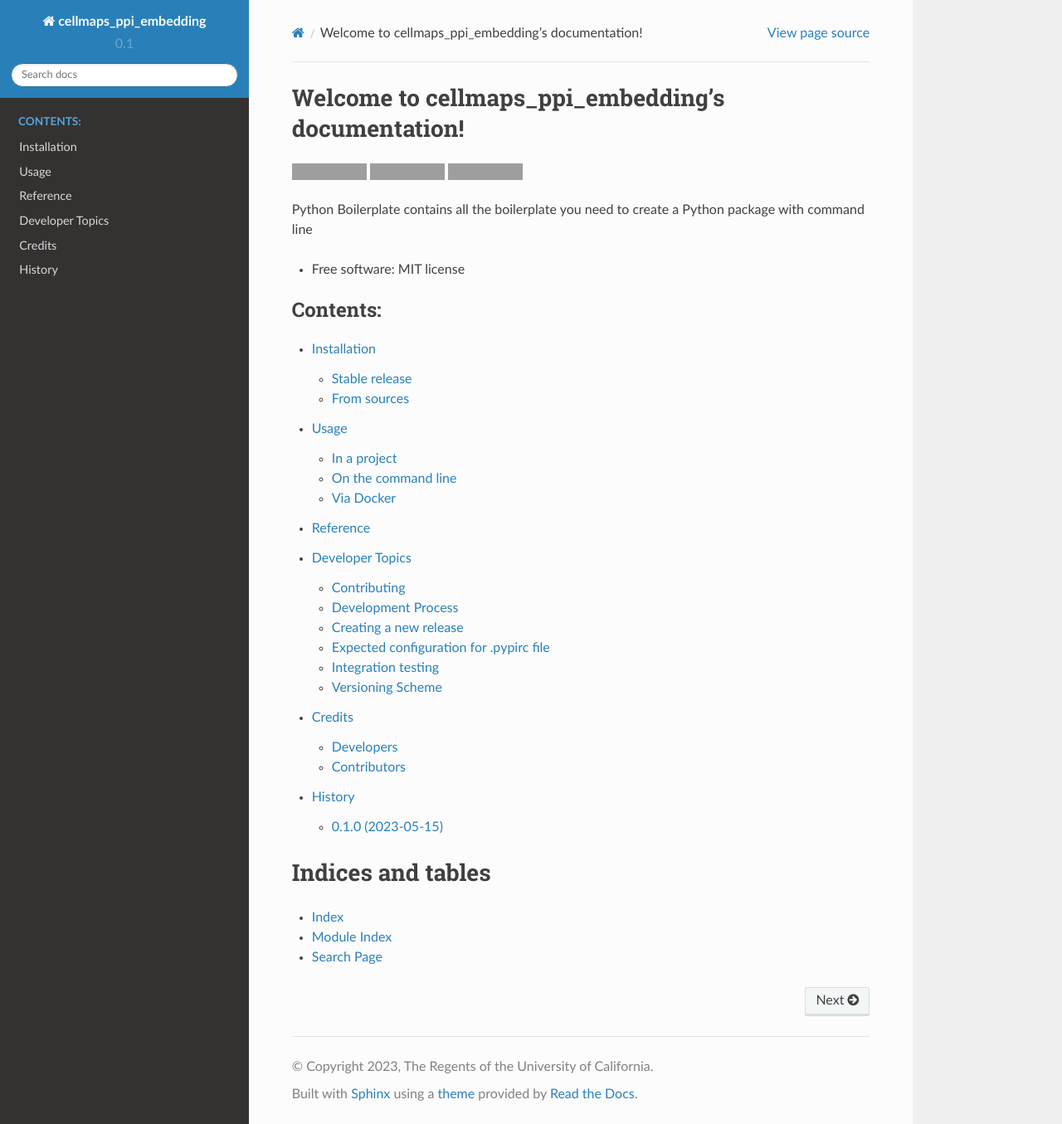
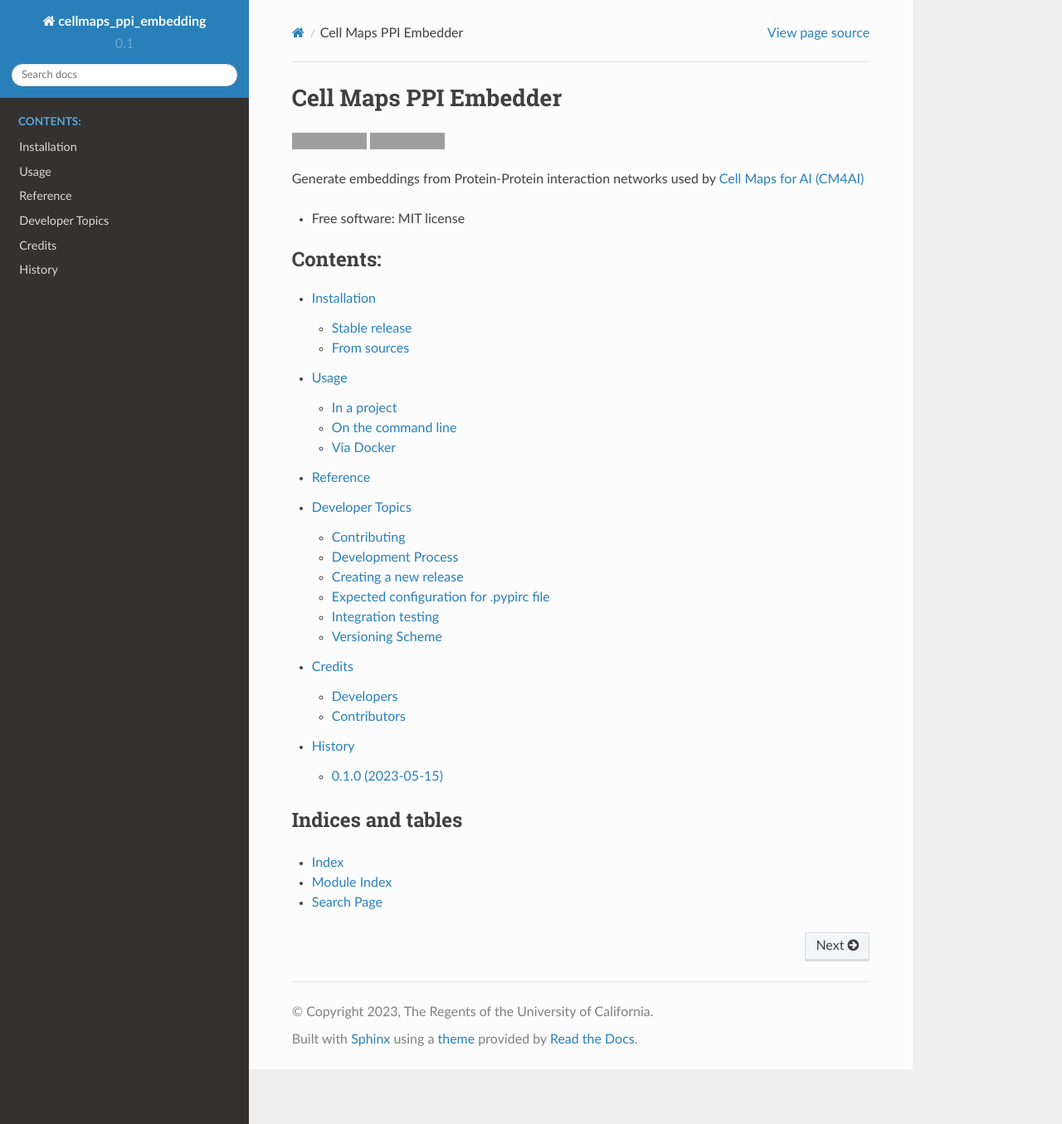
Before and after one commit to wadeschulz/cellmaps_ppi_embedding_experimental, a Sphinx documentation site: the page built from docs/index.rst, in a window 1280 px wide and 1355 px high. Shown: the whole window at 83% size. Built offline with Sphinx 7.4.7 and the Read the Docs theme 2.0.0, drawn with Linux system fonts in a browser that asks for light colours; pages that are not in the unit, such as notebooks, are missing from menus; grey boxes are pictures that could not be loaded.

Commit message:
updated description

```diff
--- a/README.rst
+++ b/README.rst
@@ -1,5 +1,5 @@
 ==========================
-cellmaps_ppi_embedding
+Cell Maps PPI Embedder
 ==========================
 
 
@@ -16,7 +16,9 @@ cellmaps_ppi_embedding
 
 
 
-A tool to generate embeddings from networks for CM4AI pipeline
+Generate embeddings from Protein-Protein interaction networks used by
+`Cell Maps for AI (CM4AI) <https://cm4ai.org>`__
+
 
 * Free software: MIT license
 * Documentation: https://cellmaps-ppi-embedding.readthedocs.io.
--- a/docs/index.rst
+++ b/docs/index.rst
@@ -1,5 +1,6 @@
-Welcome to cellmaps_ppi_embedding's documentation!
-================================================================
+==========================
+Cell Maps PPI Embedder
+==========================
 
 
 .. image:: https://img.shields.io/pypi/v/cellmaps_ppi_embedding.svg
@@ -8,15 +9,8 @@ Welcome to cellmaps_ppi_embedding's documentation!
 .. image:: https://img.shields.io/travis/idekerlab/cellmaps_ppi_embedding.svg
         :target: https://travis-ci.com/idekerlab/cellmaps_ppi_embedding
 
-.. image:: https://readthedocs.org/projects/cellmaps-ppi-embedding/badge/?version=latest
-        :target: https://cellmaps-ppi-embedding.readthedocs.io/en/latest/?badge=latest
-        :alt: Documentation Status
-
-
-
-
-Python Boilerplate contains all the boilerplate you need to create a Python package with command line
-
+Generate embeddings from Protein-Protein interaction networks used by
+`Cell Maps for AI (CM4AI) <https://cm4ai.org>`__
 
 * Free software: MIT license
 
```
